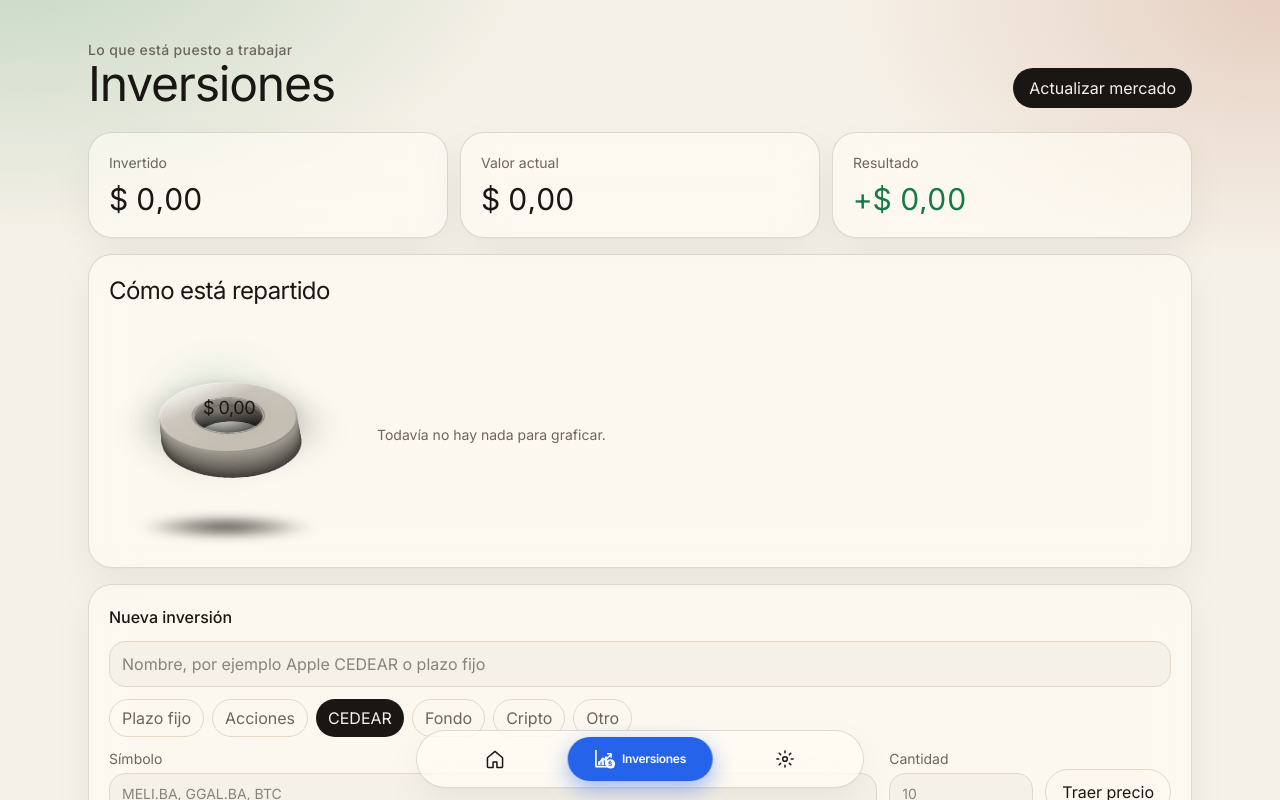
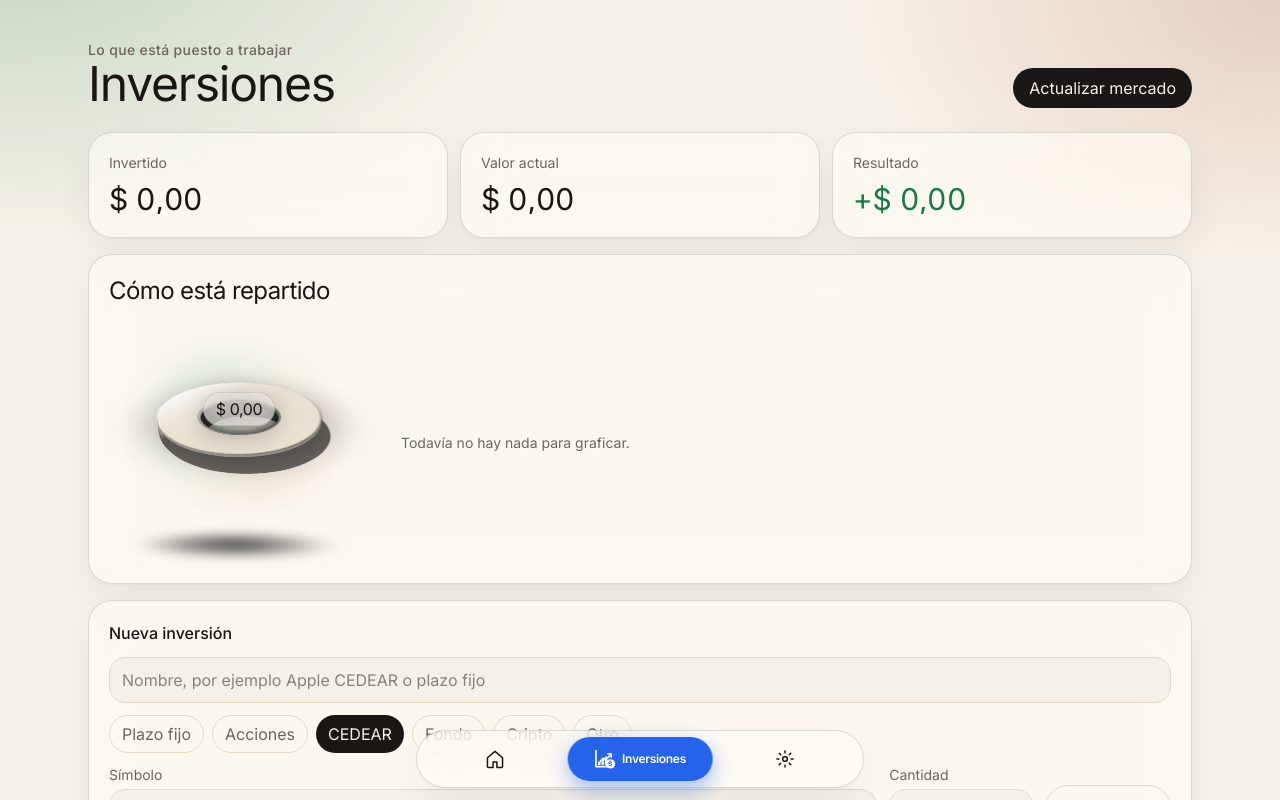
Before and after one commit to feliruiz80-debug/Gastos-app, a Next.js app: page / in a window 1280 px wide. Both pictures are taken after a click on the button "Inversiones". Shown: the top 800 px of the page. Built offline with nearby package versions, Linux system fonts and the light colour scheme.

Commit message:
Lleva las donas 3D al máximo con paredes, luz y brillo.
Extrusión real, shimmer, inclinación al tocar, entrada animada
y leyenda con barras de porcentaje.

Co-authored-by: feliruiz80-debug <feliruiz80-debug@users.noreply.github.com>

```diff
--- a/src/app/globals.css
+++ b/src/app/globals.css
@@ -136,57 +136,69 @@ textarea {
 }
 
 .donut-3d-scene {
-  perspective: 1100px;
-  perspective-origin: 50% 28%;
+  perspective: 1200px;
+  perspective-origin: 50% 24%;
+  opacity: 0;
+  transform: translateY(12px) scale(0.94);
+  transition:
+    opacity 700ms cubic-bezier(0.22, 1.2, 0.36, 1),
+    transform 800ms cubic-bezier(0.22, 1.4, 0.36, 1);
+}
+
+.donut-3d-scene.donut-3d-ready {
+  opacity: 1;
+  transform: none;
 }
 
 .donut-3d-shadow {
   position: absolute;
-  left: 10%;
-  right: 10%;
-  bottom: 2%;
-  height: 22%;
+  left: 8%;
+  right: 8%;
+  bottom: 0;
+  height: 24%;
   border-radius: 50%;
   background:
-    radial-gradient(ellipse at center, rgba(0, 0, 0, 0.55), transparent 68%),
-    radial-gradient(ellipse at 45% 40%, rgba(0, 0, 0, 0.25), transparent 55%);
-  filter: blur(8px);
-  transform: translateY(10px) scaleY(0.5);
+    radial-gradient(ellipse at center, rgba(0, 0, 0, 0.62), transparent 70%),
+    radial-gradient(ellipse at 42% 35%, rgba(0, 0, 0, 0.3), transparent 55%);
+  filter: blur(10px);
+  transform: translateY(12px) scaleY(0.48);
   pointer-events: none;
 }
 
 .donut-3d-glow {
   position: absolute;
-  inset: 18% 16% 28%;
+  inset: 14% 12% 26%;
   border-radius: 50%;
-  background: radial-gradient(circle at 35% 30%, color-mix(in srgb, var(--income) 18%, transparent), transparent 70%);
-  filter: blur(18px);
-  opacity: 0.75;
+  background:
+    radial-gradient(circle at 32% 28%, color-mix(in srgb, var(--income) 22%, transparent), transparent 62%),
+    radial-gradient(circle at 72% 70%, color-mix(in srgb, var(--expense) 14%, transparent), transparent 60%);
+  filter: blur(20px);
+  opacity: 0.85;
+  pointer-events: none;
+}
+
+.donut-3d-floor {
+  position: absolute;
+  left: 18%;
+  right: 18%;
+  bottom: 10%;
+  height: 14%;
+  border-radius: 50%;
+  background: radial-gradient(ellipse at center, rgba(255, 255, 255, 0.06), transparent 70%);
+  filter: blur(2px);
   pointer-events: none;
 }
 
 .donut-3d-tilt {
   position: absolute;
-  inset: 6% 5% 20%;
-  transform: rotateX(64deg) rotateZ(-10deg);
+  inset: 2% 4% 18%;
   transform-style: preserve-3d;
+  transition: transform 180ms ease-out;
+  will-change: transform;
 }
 
 .donut-3d-spin {
-  animation: donut-float 7.5s ease-in-out infinite;
-}
-
-.donut-3d-core {
-  position: absolute;
-  left: 28%;
-  right: 28%;
-  top: 28%;
-  bottom: 28%;
-  border-radius: 50%;
-  background: radial-gradient(circle at 40% 35%, rgba(255, 255, 255, 0.08), rgba(0, 0, 0, 0.42));
-  transform: translateZ(-2px);
-  box-shadow: inset 0 0 18px rgba(0, 0, 0, 0.35);
-  pointer-events: none;
+  animation: donut-float 8s ease-in-out infinite;
 }
 
 .donut-3d-layer {
@@ -195,49 +207,105 @@ textarea {
   transform-style: preserve-3d;
 }
 
+.donut-3d-walls {
+  overflow: visible;
+}
+
+.donut-3d-walls svg {
+  overflow: visible;
+}
+
 .donut-3d-top {
-  filter: drop-shadow(0 14px 22px rgba(0, 0, 0, 0.32));
+  filter: drop-shadow(0 16px 26px rgba(0, 0, 0, 0.36));
+}
+
+.donut-3d-chip {
+  border-radius: 999px;
+  background: color-mix(in srgb, var(--card) 55%, transparent);
+  border: 1px solid color-mix(in srgb, var(--ink) 12%, transparent);
+  box-shadow: 0 8px 24px rgba(0, 0, 0, 0.28);
+  backdrop-filter: blur(14px) saturate(1.3);
+  -webkit-backdrop-filter: blur(14px) saturate(1.3);
+}
+
+.donut-shimmer {
+  animation: donut-shimmer 3.8s linear infinite;
+  opacity: 0.85;
 }
 
 .donut-swatch {
   position: relative;
-  height: 0.7rem;
-  width: 0.7rem;
+  height: 0.75rem;
+  width: 0.75rem;
   flex-shrink: 0;
   border-radius: 999px;
   box-shadow:
-    inset 0 1px 1px rgba(255, 255, 255, 0.45),
-    inset 0 -1px 1px rgba(0, 0, 0, 0.25),
-    0 1px 3px rgba(0, 0, 0, 0.28);
+    inset 0 1px 1px rgba(255, 255, 255, 0.5),
+    inset 0 -1px 1px rgba(0, 0, 0, 0.28),
+    0 1px 3px rgba(0, 0, 0, 0.3);
 }
 
 .donut-swatch::after {
   content: "";
   position: absolute;
-  inset: 18% 18% auto auto;
-  width: 35%;
-  height: 35%;
+  inset: 16% 16% auto auto;
+  width: 38%;
+  height: 38%;
   border-radius: 999px;
-  background: rgba(255, 255, 255, 0.55);
+  background: rgba(255, 255, 255, 0.6);
+}
+
+.donut-legend-track {
+  height: 0.28rem;
+  overflow: hidden;
+  border-radius: 999px;
+  background: color-mix(in srgb, var(--ink) 8%, transparent);
+}
+
+.donut-legend-fill {
+  height: 100%;
+  border-radius: inherit;
+  box-shadow: inset 0 1px 0 rgba(255, 255, 255, 0.25);
+  transition: width 700ms cubic-bezier(0.22, 1.2, 0.36, 1);
 }
 
 @keyframes donut-float {
   0%,
   100% {
-    transform: rotateX(64deg) rotateZ(-10deg) translateY(0);
+    translate: 0 0;
   }
   50% {
-    transform: rotateX(61deg) rotateZ(-6deg) translateY(-5px);
+    translate: 0 -6px;
+  }
+}
+
+@keyframes donut-shimmer {
+  0% {
+    stroke-dashoffset: 0;
+  }
+  100% {
+    stroke-dashoffset: -410;
   }
 }
 
 @media (prefers-reduced-motion: reduce) {
-  .donut-3d-tilt {
-    transform: rotateX(58deg) rotateZ(-6deg);
+  .donut-3d-scene {
+    opacity: 1;
+    transform: none;
+    transition: none;
   }
 
-  .donut-3d-spin {
+  .donut-3d-tilt {
+    transition: none;
+  }
+
+  .donut-3d-spin,
+  .donut-shimmer {
     animation: none;
+  }
+
+  .donut-legend-fill {
+    transition: none;
   }
 }
 
--- a/src/components/donut-chart.tsx
+++ b/src/components/donut-chart.tsx
@@ -1,6 +1,6 @@
 "use client";
 
-import { useId, useMemo } from "react";
+import { useEffect, useId, useMemo, useRef, useState } from "react";
 
 type Slice = {
   id: string;
@@ -47,17 +47,41 @@ function donutSegmentPath(
   ].join(" ");
 }
 
+/** Pared lateral de un segmento (extrusión entre dos radios). */
+function sideWallPath(
+  cx: number,
+  cy: number,
+  r: number,
+  start: number,
+  end: number,
+  depth: number,
+): string {
+  const sweep = Math.max(Math.min(end - start, 359.999), 0.001);
+  const large = sweep > 180 ? 1 : 0;
+  const [x1, y1] = polar(cx, cy, r, start);
+  const [x2, y2] = polar(cx, cy, r, start + sweep);
+  const [x3, y3] = [x2, y2 + depth];
+  const [x4, y4] = [x1, y1 + depth];
+  return [
+    `M ${x1} ${y1}`,
+    `A ${r} ${r} 0 ${large} 1 ${x2} ${y2}`,
+    `L ${x3} ${y3}`,
+    `A ${r} ${r} 0 ${large} 0 ${x4} ${y4}`,
+    "Z",
+  ].join(" ");
+}
+
 function prepareSlices(slices: Slice[]): { total: number; prepared: PreparedSlice[] } {
   const total = slices.reduce((sum, slice) => sum + slice.amount, 0);
   if (total <= 0) return { total: 0, prepared: [] };
 
-  const gap = slices.length > 1 ? 2.2 : 0;
+  const gap = slices.length > 1 ? 2.8 : 0;
   const usable = 360 - gap * slices.length;
-  let cursor = 0;
+  let cursor = -18; // gira un poco para composición más linda
   const prepared: PreparedSlice[] = [];
 
   for (const slice of slices) {
-    const sweep = Math.max((slice.amount / total) * usable, 0.8);
+    const sweep = Math.max((slice.amount / total) * usable, 1);
     prepared.push({
       ...slice,
       start: cursor,
@@ -70,166 +94,264 @@ function prepareSlices(slices: Slice[]): { total: number; prepared: PreparedSlic
   return { total, prepared };
 }
 
-function RingFaces({
-  prepared,
-  total,
-  rInner,
-  rOuter,
-  dim,
-  gradientPrefix,
-}: {
-  prepared: PreparedSlice[];
-  total: number;
-  rInner: number;
-  rOuter: number;
-  dim: number;
-  gradientPrefix?: string;
-}) {
-  if (total <= 0) {
-    return (
-      <circle
-        cx="80"
-        cy="80"
-        r={(rInner + rOuter) / 2}
-        fill="none"
-        stroke={shade("var(--paper-deep)", Math.min(dim, 85))}
-        strokeWidth={rOuter - rInner}
-      />
-    );
-  }
-
-  return (
-    <>
-      {prepared.map((slice) => (
-        <path
-          key={slice.id}
-          d={donutSegmentPath(80, 80, rInner, rOuter, slice.start, slice.end)}
-          fill={gradientPrefix ? `url(#${gradientPrefix}-${slice.id})` : shade(slice.color, dim)}
-          stroke={shade(slice.color, Math.max(dim - 18, 25), "#000")}
-          strokeWidth="0.4"
-        />
-      ))}
-    </>
-  );
-}
-
-const DEPTH = 22;
+const DEPTH_LAYERS = 26;
+const EXTRUDE = 28;
 
 export function DonutChart({ slices, center }: { slices: Slice[]; center: string }) {
   const uid = useId().replace(/:/g, "");
+  const sceneRef = useRef<HTMLDivElement>(null);
+  const [tilt, setTilt] = useState({ x: 0, y: 0 });
+  const [ready, setReady] = useState(false);
   const { total, prepared } = useMemo(() => prepareSlices(slices), [slices]);
-  const rInner = 34;
-  const rOuter = 66;
+  const rInner = 33;
+  const rOuter = 68;
   const label = slices.map((slice) => `${slice.name} ${slice.amount}`).join(", ");
 
+  useEffect(() => {
+    const id = requestAnimationFrame(() => setReady(true));
+    return () => cancelAnimationFrame(id);
+  }, []);
+
+  useEffect(() => {
+    const node = sceneRef.current;
+    if (!node) return;
+
+    const onMove = (event: PointerEvent) => {
+      const rect = node.getBoundingClientRect();
+      const px = (event.clientX - rect.left) / rect.width - 0.5;
+      const py = (event.clientY - rect.top) / rect.height - 0.5;
+      setTilt({ x: py * -10, y: px * 12 });
+    };
+    const onLeave = () => setTilt({ x: 0, y: 0 });
+
+    node.addEventListener("pointermove", onMove);
+    node.addEventListener("pointerleave", onLeave);
+    return () => {
+      node.removeEventListener("pointermove", onMove);
+      node.removeEventListener("pointerleave", onLeave);
+    };
+  }, []);
+
   return (
-    <div className="grid items-center gap-7 sm:grid-cols-[240px_1fr]">
-      <div className="donut-3d-scene relative mx-auto h-56 w-56">
+    <div className="grid items-center gap-8 sm:grid-cols-[260px_1fr]">
+      <div
+        ref={sceneRef}
+        className={`donut-3d-scene relative mx-auto h-60 w-60 touch-manipulation ${ready ? "donut-3d-ready" : ""}`}
+      >
         <div className="donut-3d-shadow" aria-hidden="true" />
         <div className="donut-3d-glow" aria-hidden="true" />
+        <div className="donut-3d-floor" aria-hidden="true" />
 
-        <div className="donut-3d-tilt donut-3d-spin" role="img" aria-label={label || "Sin datos"}>
-          {/* Núcleo / oclusión del hueco */}
-          <div className="donut-3d-core" aria-hidden="true" />
+        <div
+          className="donut-3d-tilt donut-3d-spin"
+          role="img"
+          aria-label={label || "Sin datos"}
+          style={{
+            transform: `rotateX(${66 + tilt.x}deg) rotateZ(${-12 + tilt.y}deg)`,
+          }}
+        >
+          {/* Paredes laterales reales (extrusión) */}
+          <div className="donut-3d-layer donut-3d-walls" style={{ zIndex: 1 }}>
+            <svg viewBox="0 0 160 160" className="h-full w-full overflow-visible" aria-hidden="true">
+              <defs>
+                {prepared.map((slice) => {
+                  const mid = (slice.start + slice.end) / 2;
+                  const lit = 0.5 + 0.5 * Math.cos(((mid - 200) * Math.PI) / 180);
+                  return (
+                    <linearGradient key={`w-${slice.id}`} id={`wall-${uid}-${slice.id}`} x1="0%" y1="0%" x2="0%" y2="100%">
+                      <stop offset="0%" stopColor={shade(slice.color, 55 + lit * 20, "#000")} />
+                      <stop offset="100%" stopColor={shade(slice.color, 28 + lit * 10, "#000")} />
+                    </linearGradient>
+                  );
+                })}
+              </defs>
+              {prepared.map((slice) => (
+                <g key={`side-${slice.id}`}>
+                  <path
+                    d={sideWallPath(80, 80, rOuter, slice.start, slice.end, EXTRUDE)}
+                    fill={`url(#wall-${uid}-${slice.id})`}
+                  />
+                  <path
+                    d={sideWallPath(80, 80, rInner, slice.start, slice.end, EXTRUDE)}
+                    fill={shade(slice.color, 22, "#000")}
+                    opacity="0.95"
+                  />
+                </g>
+              ))}
+              {total <= 0 ? (
+                <>
+                  <path d={sideWallPath(80, 80, rOuter, 0, 359.9, EXTRUDE)} fill={shade("var(--paper-deep)", 45)} />
+                  <path d={sideWallPath(80, 80, rInner, 0, 359.9, EXTRUDE)} fill={shade("var(--paper-deep)", 30)} />
+                </>
+              ) : null}
+            </svg>
+          </div>
 
-          {Array.from({ length: DEPTH }, (_, index) => {
-            const fromBottom = DEPTH - 1 - index;
-            const t = index / Math.max(DEPTH - 1, 1);
-            // Pared lateral: más oscura abajo, un poco más clara arriba.
-            const dim = 28 + t * 55;
+          {/* Capas de volumen para el canto */}
+          {Array.from({ length: DEPTH_LAYERS }, (_, index) => {
+            const fromBottom = DEPTH_LAYERS - 1 - index;
+            const t = index / Math.max(DEPTH_LAYERS - 1, 1);
+            const dim = 32 + t * 52;
+            const y = (fromBottom / DEPTH_LAYERS) * (EXTRUDE * 0.55);
             return (
               <div
                 key={fromBottom}
                 className="donut-3d-layer"
                 style={{
-                  transform: `translate3d(0, ${fromBottom * 1.35}px, ${fromBottom * -0.45}px)`,
-                  zIndex: index + 1,
+                  transform: `translate3d(0, ${y}px, ${fromBottom * -0.25}px)`,
+                  zIndex: index + 2,
                 }}
               >
                 <svg viewBox="0 0 160 160" className="h-full w-full" aria-hidden="true">
-                  <RingFaces prepared={prepared} total={total} rInner={rInner} rOuter={rOuter} dim={dim} />
+                  {total <= 0 ? (
+                    <circle
+                      cx="80"
+                      cy="80"
+                      r={(rInner + rOuter) / 2}
+                      fill="none"
+                      stroke={shade("var(--paper-deep)", Math.min(dim, 80))}
+                      strokeWidth={rOuter - rInner}
+                    />
+                  ) : (
+                    prepared.map((slice) => (
+                      <path
+                        key={slice.id}
+                        d={donutSegmentPath(80, 80, rInner, rOuter, slice.start, slice.end)}
+                        fill={shade(slice.color, dim)}
+                      />
+                    ))
+                  )}
                 </svg>
               </div>
             );
           })}
 
-          {/* Cara superior con gradientes por porción + brillos */}
-          <div className="donut-3d-layer donut-3d-top" style={{ transform: "translate3d(0, 0, 2px)", zIndex: DEPTH + 3 }}>
+          {/* Cara superior premium */}
+          <div
+            className="donut-3d-layer donut-3d-top"
+            style={{ transform: "translate3d(0, 0, 3px)", zIndex: DEPTH_LAYERS + 8 }}
+          >
             <svg viewBox="0 0 160 160" className="h-full w-full" aria-hidden="true">
               <defs>
                 {prepared.map((slice) => {
                   const mid = (slice.start + slice.end) / 2;
-                  // Luz desde arriba-izquierda: las porciones “de frente” se ven más claras.
-                  const lit = 0.5 + 0.5 * Math.cos(((mid - 210) * Math.PI) / 180);
-                  const lightMix = 62 + lit * 30;
-                  const darkMix = 78 + (1 - lit) * 14;
+                  const lit = 0.5 + 0.5 * Math.cos(((mid - 205) * Math.PI) / 180);
                   return (
-                    <linearGradient
+                    <radialGradient
                       key={slice.id}
                       id={`top-${uid}-${slice.id}`}
-                      x1="18%"
-                      y1="8%"
-                      x2="88%"
-                      y2="92%"
+                      cx={`${42 + lit * 18}%`}
+                      cy={`${30 + (1 - lit) * 10}%`}
+                      r="78%"
                     >
-                      <stop offset="0%" stopColor={shade(slice.color, lightMix, "#ffffff")} />
-                      <stop offset="55%" stopColor={slice.color} />
-                      <stop offset="100%" stopColor={shade(slice.color, darkMix, "#000000")} />
-                    </linearGradient>
+                      <stop offset="0%" stopColor={shade(slice.color, 55 + lit * 35, "#ffffff")} />
+                      <stop offset="48%" stopColor={slice.color} />
+                      <stop offset="100%" stopColor={shade(slice.color, 68 + (1 - lit) * 18, "#000000")} />
+                    </radialGradient>
                   );
                 })}
-                <radialGradient id={`hole-${uid}`} cx="38%" cy="32%" r="70%">
-                  <stop offset="0%" stopColor="rgba(255,255,255,0.16)" />
-                  <stop offset="55%" stopColor="rgba(0,0,0,0)" />
-                  <stop offset="100%" stopColor="rgba(0,0,0,0.35)" />
+                <linearGradient id={`bevel-out-${uid}`} x1="15%" y1="0%" x2="90%" y2="100%">
+                  <stop offset="0%" stopColor="rgba(255,255,255,0.7)" />
+                  <stop offset="40%" stopColor="rgba(255,255,255,0.12)" />
+                  <stop offset="100%" stopColor="rgba(0,0,0,0.4)" />
+                </linearGradient>
+                <linearGradient id={`bevel-in-${uid}`} x1="20%" y1="10%" x2="80%" y2="90%">
+                  <stop offset="0%" stopColor="rgba(255,255,255,0.45)" />
+                  <stop offset="100%" stopColor="rgba(0,0,0,0.4)" />
+                </linearGradient>
+                <linearGradient id={`spec-${uid}`} x1="10%" y1="0%" x2="70%" y2="90%">
+                  <stop offset="0%" stopColor="rgba(255,255,255,0.72)" />
+                  <stop offset="28%" stopColor="rgba(255,255,255,0.18)" />
+                  <stop offset="55%" stopColor="rgba(255,255,255,0)" />
+                </linearGradient>
+                <radialGradient id={`ao-${uid}`} cx="50%" cy="50%" r="50%">
+                  <stop offset="70%" stopColor="rgba(0,0,0,0)" />
+                  <stop offset="100%" stopColor="rgba(0,0,0,0.38)" />
                 </radialGradient>
-                <linearGradient id={`rim-${uid}`} x1="0%" y1="0%" x2="100%" y2="100%">
-                  <stop offset="0%" stopColor="rgba(255,255,255,0.55)" />
-                  <stop offset="45%" stopColor="rgba(255,255,255,0.08)" />
-                  <stop offset="100%" stopColor="rgba(0,0,0,0.35)" />
-                </linearGradient>
-                <linearGradient id={`spec-${uid}`} x1="20%" y1="0%" x2="70%" y2="80%">
-                  <stop offset="0%" stopColor="rgba(255,255,255,0.65)" />
-                  <stop offset="35%" stopColor="rgba(255,255,255,0.12)" />
+                <linearGradient id={`shimmer-${uid}`} x1="0%" y1="0%" x2="100%" y2="0%">
+                  <stop offset="0%" stopColor="rgba(255,255,255,0)" />
+                  <stop offset="45%" stopColor="rgba(255,255,255,0.28)" />
+                  <stop offset="55%" stopColor="rgba(255,255,255,0.05)" />
                   <stop offset="100%" stopColor="rgba(255,255,255,0)" />
                 </linearGradient>
               </defs>
 
-              <RingFaces
-                prepared={prepared}
-                total={total}
-                rInner={rInner}
-                rOuter={rOuter}
-                dim={100}
-                gradientPrefix={`top-${uid}`}
+              {total <= 0 ? (
+                <circle
+                  cx="80"
+                  cy="80"
+                  r={(rInner + rOuter) / 2}
+                  fill="none"
+                  stroke="var(--paper-deep)"
+                  strokeWidth={rOuter - rInner}
+                />
+              ) : (
+                prepared.map((slice) => (
+                  <path
+                    key={slice.id}
+                    d={donutSegmentPath(80, 80, rInner, rOuter, slice.start, slice.end)}
+                    fill={`url(#top-${uid}-${slice.id})`}
+                    stroke={shade(slice.color, 70, "#000")}
+                    strokeWidth="0.35"
+                  />
+                ))
+              )}
+
+              <circle cx="80" cy="80" r={rOuter} fill="none" stroke={`url(#bevel-out-${uid})`} strokeWidth="2.6" />
+              <circle cx="80" cy="80" r={rInner} fill="none" stroke={`url(#bevel-in-${uid})`} strokeWidth="2" />
+              <circle cx="80" cy="80" r={rInner + 1.2} fill="none" stroke="rgba(0,0,0,0.35)" strokeWidth="1.1" />
+              <circle
+                cx="80"
+                cy="80"
+                r={(rInner + rOuter) / 2}
+                fill="none"
+                stroke={`url(#spec-${uid})`}
+                strokeWidth={rOuter - rInner - 1}
               />
+              <circle cx="80" cy="80" r={rInner - 0.5} fill={`url(#ao-${uid})`} />
 
-              {/* Bordes biselados */}
-              <circle cx="80" cy="80" r={rOuter} fill="none" stroke={`url(#rim-${uid})`} strokeWidth="2.2" />
-              <circle cx="80" cy="80" r={rInner} fill="none" stroke="rgba(255,255,255,0.28)" strokeWidth="1.6" />
-              <circle cx="80" cy="80" r={rInner + 0.8} fill="none" stroke="rgba(0,0,0,0.35)" strokeWidth="1.2" />
-              <circle cx="80" cy="80" r={(rInner + rOuter) / 2} fill="none" stroke={`url(#spec-${uid})`} strokeWidth={rOuter - rInner} />
-              <circle cx="80" cy="80" r={rInner - 1} fill={`url(#hole-${uid})`} />
+              {/* Shimmer barrido */}
+              <circle
+                className="donut-shimmer"
+                cx="80"
+                cy="80"
+                r={(rInner + rOuter) / 2}
+                fill="none"
+                stroke={`url(#shimmer-${uid})`}
+                strokeWidth={rOuter - rInner}
+                strokeDasharray="70 340"
+              />
             </svg>
           </div>
         </div>
 
-        <div className="pointer-events-none absolute inset-x-0 top-[38%] z-20 flex -translate-y-1/2 flex-col items-center justify-center px-11 text-center">
-          <p className="font-display text-base leading-tight tracking-tight drop-shadow-[0_2px_12px_rgba(0,0,0,0.45)] sm:text-lg">
-            {center}
-          </p>
+        <div className="donut-3d-label pointer-events-none absolute inset-x-0 top-[36%] z-20 flex -translate-y-1/2 justify-center px-10">
+          <div className="donut-3d-chip max-w-[9.5rem] px-3 py-1.5 text-center">
+            <p className="font-display text-sm leading-tight tracking-tight sm:text-base">{center}</p>
+          </div>
         </div>
       </div>
 
-      <ul className="space-y-2.5">
+      <ul className="space-y-3">
         {slices.length === 0 ? <li className="text-sm text-muted">Todavía no hay nada para graficar.</li> : null}
         {prepared.map((slice) => (
-          <li key={slice.id} className="flex items-center justify-between gap-3 text-sm">
-            <span className="flex min-w-0 items-center gap-2.5">
-              <span className="donut-swatch" style={{ backgroundColor: slice.color }} />
-              <span className="truncate">{slice.name}</span>
-            </span>
-            <span className="shrink-0 tabular-nums text-muted">{slice.percent}%</span>
+          <li key={slice.id} className="space-y-1.5">
+            <div className="flex items-center justify-between gap-3 text-sm">
+              <span className="flex min-w-0 items-center gap-2.5">
+                <span className="donut-swatch" style={{ backgroundColor: slice.color }} />
+                <span className="truncate font-medium">{slice.name}</span>
+              </span>
+              <span className="shrink-0 tabular-nums text-muted">{slice.percent}%</span>
+            </div>
+            <div className="donut-legend-track">
+              <div
+                className="donut-legend-fill"
+                style={{
+                  width: `${Math.max(slice.percent, slice.amount > 0 ? 4 : 0)}%`,
+                  background: `linear-gradient(90deg, ${shade(slice.color, 75, "#fff")}, ${slice.color})`,
+                }}
+              />
+            </div>
           </li>
         ))}
       </ul>
```
